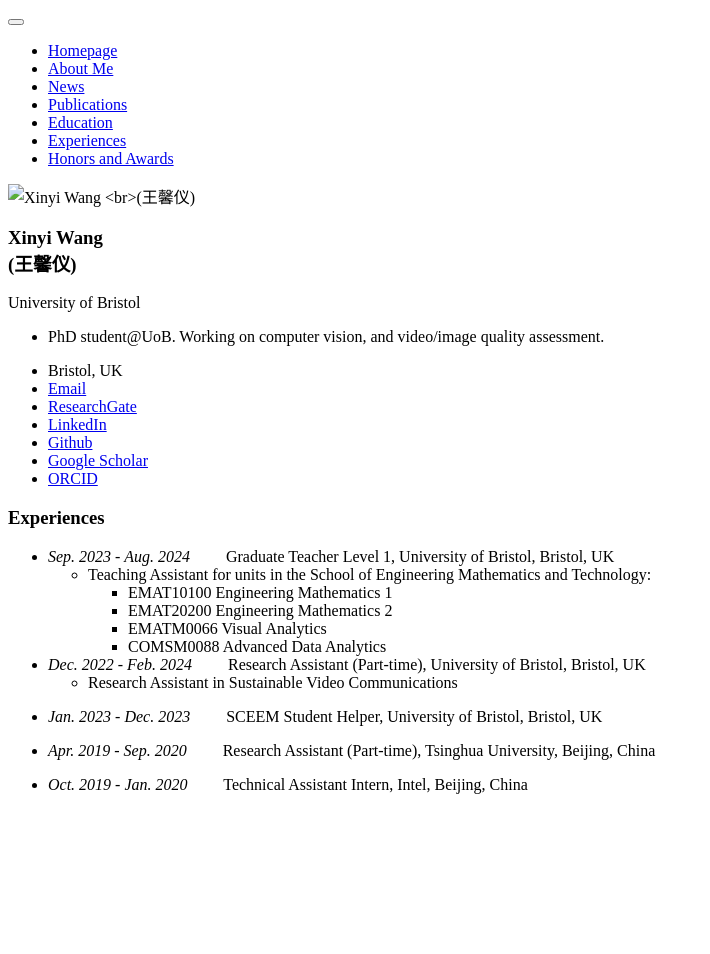
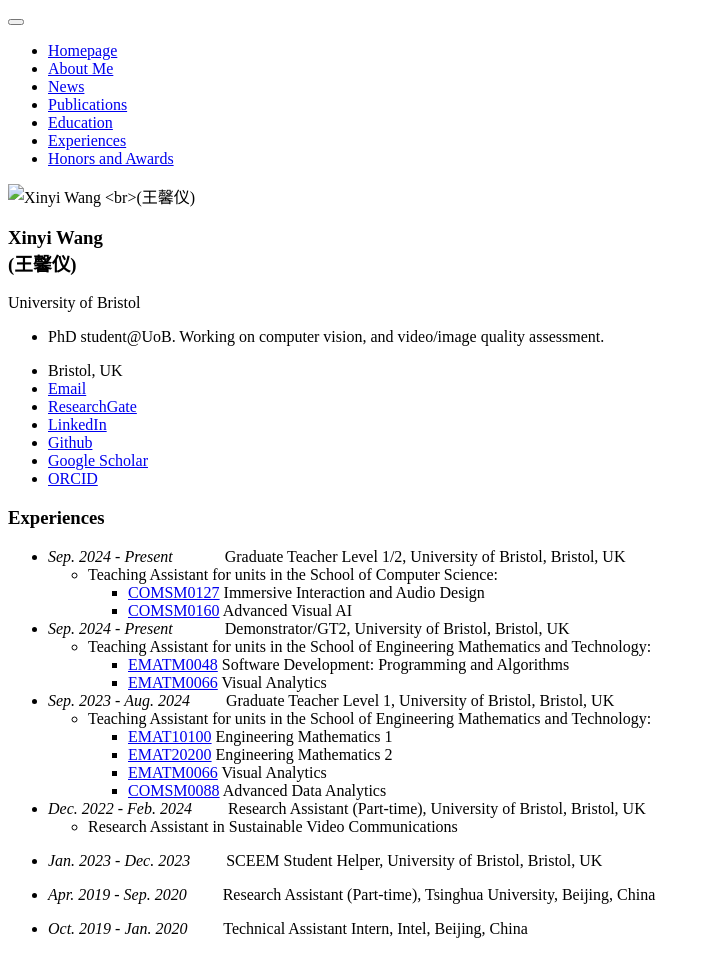
Before and after one commit to xinyiW915/xinyiW915.github.io, a Jekyll site: the page built from _pages/includes/exp.md, in a window 1280 px wide. Shown: the whole page, without its empty margins (0-710 px from the left). Built offline with Jekyll 4.4.1, drawn with Linux system fonts in a browser that asks for light colours; our own code applies the rules of GitHub Pages for plain Markdown files; before the commit the page ends 900 px from its top, so only the background shows below that.

Commit message:
Update exp.md

```diff
--- a/_pages/includes/exp.md
+++ b/_pages/includes/exp.md
@@ -1,10 +1,20 @@
 # Experiences
+- *Sep. 2024 - Present*&emsp;&emsp;&emsp; Graduate Teacher Level 1/2, University of Bristol, Bristol, UK
+  - Teaching Assistant for units in the School of Computer Science:
+    - [COMSM0127](https://www.bris.ac.uk/unit-programme-catalogue/UnitDetails.jsa?ayrCode=24%2F25&unitCode=COMSM0127) Immersive Interaction and Audio Design
+    - [COMSM0160](https://www.bris.ac.uk/unit-programme-catalogue/UnitDetails.jsa?ayrCode=24%2F25&unitCode=COMSM0160) Advanced Visual AI
+
+- *Sep. 2024 - Present*&emsp;&emsp;&emsp; Demonstrator/GT2, University of Bristol, Bristol, UK
+  - Teaching Assistant for units in the School of Engineering Mathematics and Technology:
+    - [EMATM0048](https://www.bris.ac.uk/unit-programme-catalogue/UnitDetails.jsa?ayrCode=24%2F25&unitCode=EMATM0048) Software Development: Programming and Algorithms
+    - [EMATM0066](https://www.bris.ac.uk/unit-programme-catalogue/UnitDetails.jsa?ayrCode=24%2F25&unitCode=EMATM0066) Visual Analytics
+
 - *Sep. 2023 - Aug. 2024*&emsp;&emsp; Graduate Teacher Level 1, University of Bristol, Bristol, UK
   - Teaching Assistant for units in the School of Engineering Mathematics and Technology:
-    - EMAT10100 Engineering Mathematics 1
-    - EMAT20200 Engineering Mathematics 2
-    - EMATM0066 Visual Analytics
-    - COMSM0088 Advanced Data Analytics
+    - [EMAT10100](https://www.bris.ac.uk/unit-programme-catalogue/UnitDetails.jsa?ayrCode=23%2F24&unitCode=EMAT10100) Engineering Mathematics 1
+    - [EMAT20200](https://www.bris.ac.uk/unit-programme-catalogue/UnitDetails.jsa?ayrCode=23%2F24&unitCode=EMAT20200) Engineering Mathematics 2
+    - [EMATM0066](https://www.bris.ac.uk/unit-programme-catalogue/UnitDetails.jsa?ayrCode=23%2F24&unitCode=EMATM0066) Visual Analytics
+    - [COMSM0088](https://www.bris.ac.uk/unit-programme-catalogue/UnitDetails.jsa?ayrCode=23%2F24&unitCode=COMSM0088) Advanced Data Analytics
 
 - *Dec. 2022 - Feb. 2024*&emsp;&emsp; Research Assistant (Part-time), University of Bristol, Bristol, UK
   - Research Assistant in Sustainable Video Communications
```
